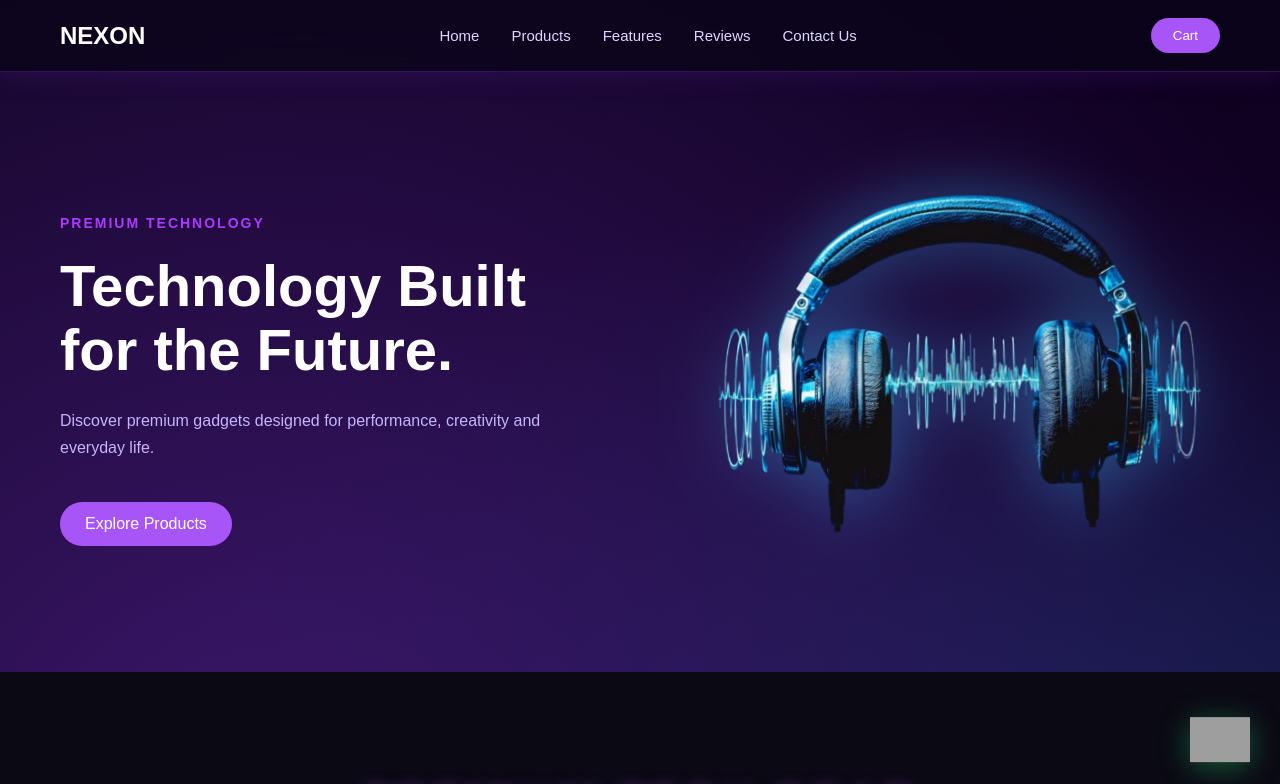
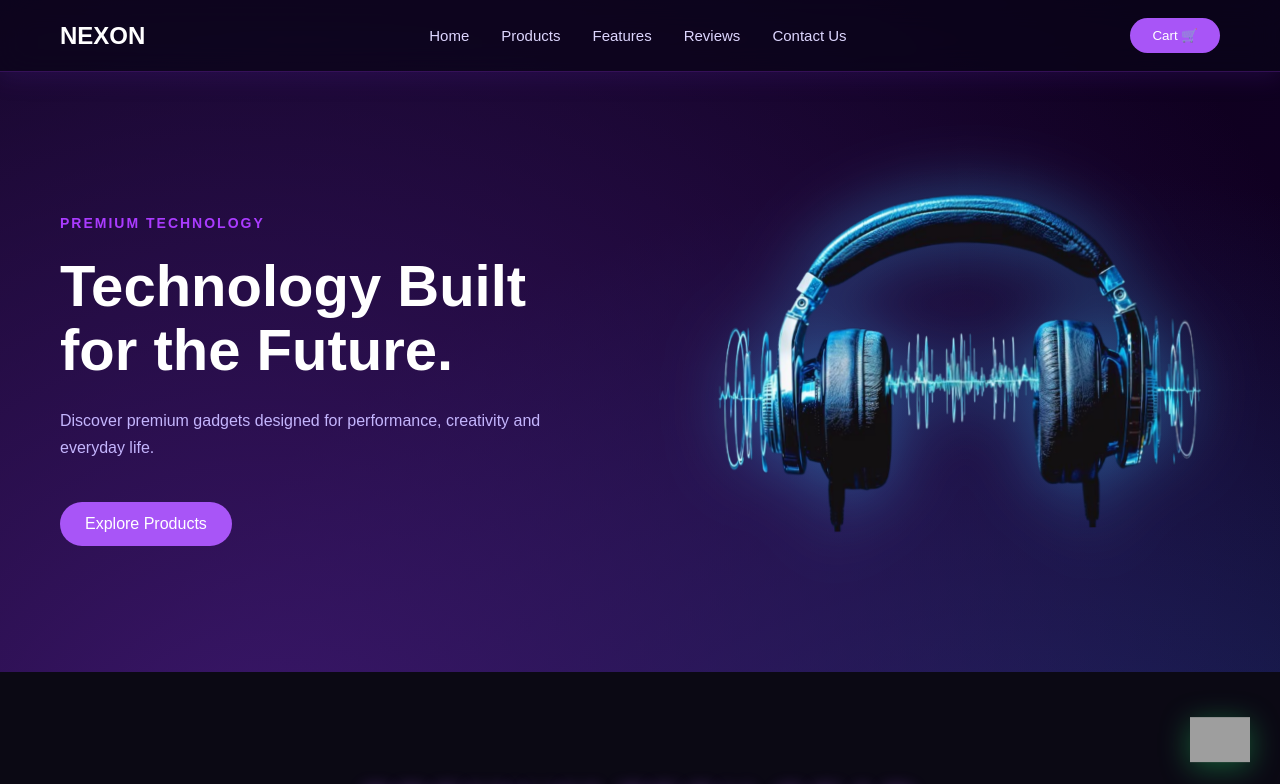
Before and after one commit to saimnoorani1/Nexon-Brand-Website, a React (Vite) app in the folder Nexon Brand Project/: page / in a window 1280 px wide. Shown: the top 784 px of the page. Built offline with nearby package versions, Linux system fonts and the light colour scheme; grey boxes are pictures that could not be loaded.

Commit message:
Update components.jsx

```diff
--- a/Nexon Brand Project/src/components/components.jsx
+++ b/Nexon Brand Project/src/components/components.jsx
@@ -9,7 +9,7 @@ import img9 from '../assets/magcharger.png';
 import img10 from '../assets/headphone.png';
 import img11 from '../assets/speaker.png';
 
-function Navbar() {
+function Navbar({cartcounter}) {
     return (
         <nav className="navbar">
 
@@ -25,7 +25,9 @@ function Navbar() {
                 <a href="#contact">Contact Us</a>
             </div>
 
-            <button className="cartbtn">Cart</button>
+            <button className="cartbtn">Cart 🛒
+                {cartcounter > 0 && <span className="cartbadge">{cartcounter}</span>}
+            </button>
 
         </nav>
     )
@@ -63,7 +65,7 @@ function Hero() {
     )
 }
 
-function Products() {
+function Products({cartcounter , setcartcounter}) {
     const myProducts = [
         {
             id: 1,
@@ -155,6 +157,9 @@ function Products() {
                         price={item.price}
                         image={item.image}
                         rating={item.rating}
+
+                        cartcounter = {cartcounter}
+                        setcartcounter = {setcartcounter}
                     />
                 ))}
             </div>
@@ -162,7 +167,7 @@ function Products() {
     );
 }
 
-function Productcard({ title, price, image, rating }) {
+function Productcard({ title, price, image, rating , cartcounter , setcartcounter}) {
     const ispremium = price > 200
 
     return (
@@ -171,7 +176,7 @@ function Productcard({ title, price, image, rating }) {
             <h3 className="cardtitle">{title}</h3>
             <p className={ispremium ? "premiumtext" : "normaltext"}>Price: ${price}</p>
             {ispremium && <p className="premiumtag">High-End Device</p>}
-            <button className="buybtn">
+            <button className="buybtn" onClick={ () => setcartcounter(cartcounter + 1)}>
                 {rating > 4.5 ? 'Buy Top Rated' : 'Add to Cart'}
             </button>
         </div>
```
